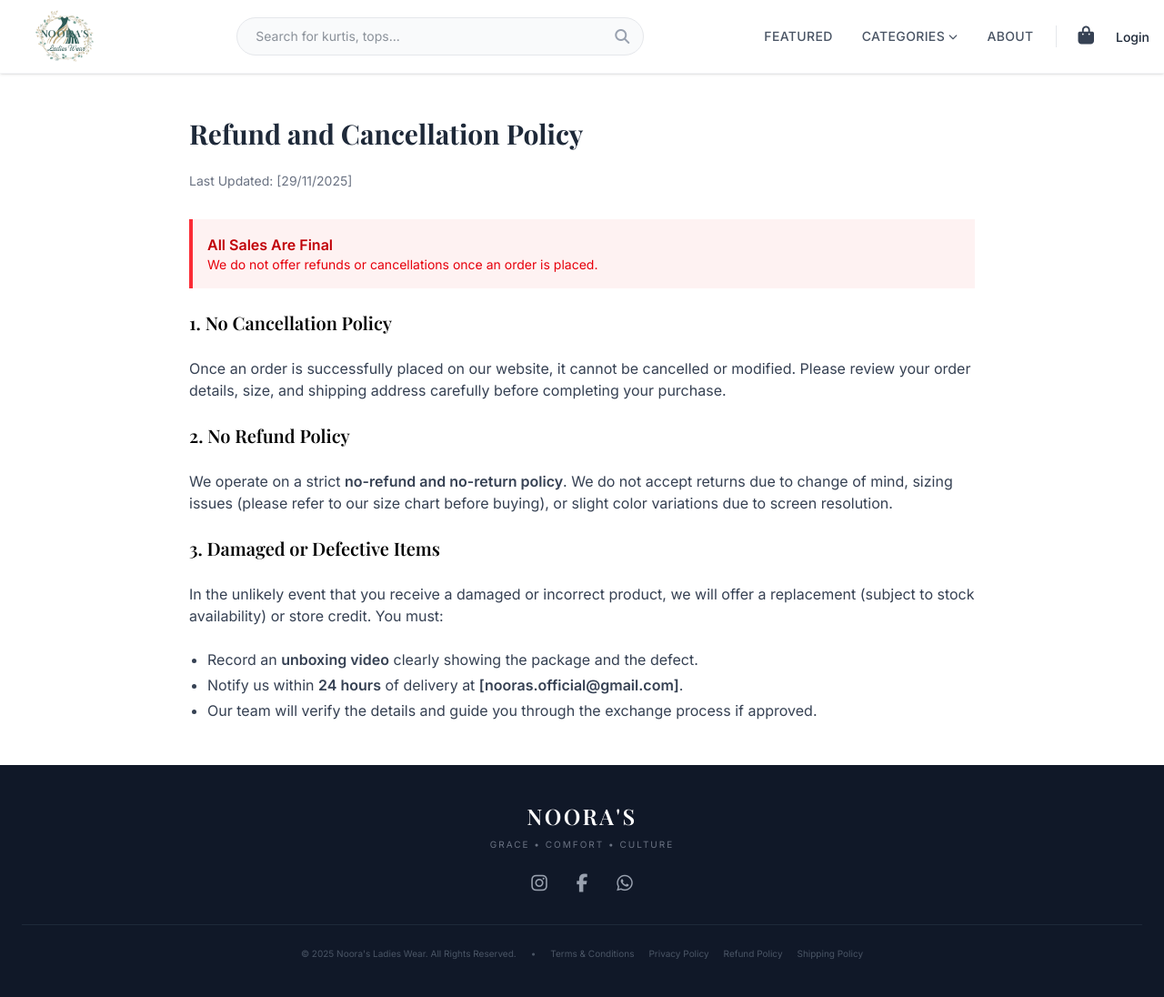
After one commit to Ahammed-Mishal-M/nooras-shop, a Django app: page /refund-policy/ in a window 1280 px wide. The commit adds this page. Shown: the whole page at 91% size. Run offline with Django 5.2, Linux system fonts and the light colour scheme; some libraries are stand-ins or nearby versions.

Commit message:
Added legal pages (Terms, Privacy, Refund, Shipping) and updated footer

```diff
--- a/store/templates/store/base.html
+++ b/store/templates/store/base.html
@@ -30,11 +30,9 @@
 </head>
 <body class="bg-white text-gray-800 flex flex-col min-h-screen" x-data="{ mobileMenuOpen: false, mobileSearchOpen: false }">
 
-    <!-- HEADER -->
     <header class="bg-white border-b border-gray-100 sticky top-0 z-40 shadow-sm">
         <nav class="container mx-auto px-4 h-20 flex justify-between items-center">
 
-            <!-- 1. LEFT: Mobile Menu Button & Search Trigger -->
             <div class="flex items-center md:hidden gap-4">
                 <button @click="mobileMenuOpen = !mobileMenuOpen" class="text-gray-600 focus:outline-none">
                     <i class="fa-solid fa-bars text-xl"></i>
@@ -44,14 +42,12 @@
                 </button>
             </div>
 
-            <!-- 2. CENTER/LEFT: Logo -->
             <div class="flex-shrink-0 flex items-center justify-center md:justify-start w-full md:w-auto absolute md:relative left-0 right-0 pointer-events-none md:pointer-events-auto">
                 <a href="{% url 'home' %}" class="pointer-events-auto">
                     <img src="{% static 'logo.png' %}" alt="Noora's Logo" class="h-14 md:h-16 w-auto">
                 </a>
             </div>
 
-            <!-- 3. CENTER: Desktop Search Bar -->
             <div class="hidden md:flex flex-1 max-w-md mx-8">
                 <form action="{% url 'product_search' %}" method="GET" class="relative w-full">
                     <input type="text" name="q" placeholder="Search for kurtis, tops..."
@@ -62,26 +58,21 @@
                 </form>
             </div>
 
-            <!-- 4. RIGHT: Icons & Navigation -->
             <div class="flex items-center space-x-6 z-10">
 
-                <!-- Desktop Navigation Links (THE NEW PART) -->
                 <div class="hidden md:flex items-center space-x-8 text-sm font-medium text-gray-600">
 
-                    <!-- Featured Link -->
                     <a href="{% url 'home' %}#featured" class="hover:text-black transition tracking-wide relative group">
                         FEATURED
                         <span class="absolute bottom-0 left-0 w-0 h-0.5 bg-black transition-all duration-300 group-hover:w-full"></span>
                     </a>
 
-                    <!-- Categories Dropdown -->
                     <div class="relative" x-data="{ open: false }" @mouseenter="open = true" @mouseleave="open = false">
                         <button class="flex items-center gap-1 hover:text-black transition tracking-wide focus:outline-none h-full py-2">
                             <span>CATEGORIES</span>
                             <i class="fa-solid fa-chevron-down text-[10px] transition-transform duration-200" :class="open ? 'rotate-180' : ''"></i>
                         </button>
 
-                        <!-- Dropdown Panel -->
                         <div x-show="open"
                              x-transition:enter="transition ease-out duration-200"
                              x-transition:enter-start="opacity-0 translate-y-1"
@@ -101,17 +92,14 @@
                         </div>
                     </div>
 
-                    <!-- About Link -->
                     <a href="#" class="hover:text-black transition tracking-wide relative group">
                         ABOUT
                         <span class="absolute bottom-0 left-0 w-0 h-0.5 bg-black transition-all duration-300 group-hover:w-full"></span>
                     </a>
                 </div>
 
-                <!-- Divider -->
                 <div class="h-6 w-px bg-gray-200 hidden md:block"></div>
 
-                <!-- Cart Icon -->
                 <a href="{% url 'cart_detail' %}" class="relative text-gray-700 hover:text-black transition" title="Cart">
                     <i class="fa-solid fa-bag-shopping text-xl"></i>
                     {% if request.session.cart|length > 0 %}
@@ -121,14 +109,12 @@
                     {% endif %}
                 </a>
 
-                <!-- User Account (Desktop) -->
                 <div class="hidden md:block relative" x-data="{ userDropdown: false }">
                     {% if user.is_authenticated %}
                         <button @click="userDropdown = !userDropdown" class="flex items-center gap-2 text-sm font-medium hover:text-black transition">
                             <span>{{ user.first_name|default:user.username }}</span>
                             <i class="fa-solid fa-chevron-down text-xs"></i>
                         </button>
-                        <!-- Dropdown -->
                         <div x-show="userDropdown" @click.away="userDropdown = false"
                              class="absolute right-0 mt-2 w-48 bg-white rounded-md shadow-lg py-1 border border-gray-100"
                              style="display: none;">
@@ -145,7 +131,6 @@
             </div>
         </nav>
 
-        <!-- MOBILE SEARCH BAR (Toggles Open) -->
         <div x-show="mobileSearchOpen" class="md:hidden px-4 pb-4 border-b border-gray-100 bg-white" style="display: none;">
             <form action="{% url 'product_search' %}" method="GET" class="relative w-full">
                 <input type="text" name="q" placeholder="Search products..."
@@ -156,11 +141,8 @@
             </form>
         </div>
 
-        <!-- MOBILE MENU (Drawer) -->
         <div :class="mobileMenuOpen ? 'open' : ''" class="mobile-menu bg-white md:hidden border-b border-gray-100">
             <div class="px-4 py-2 space-y-1">
-
-                <!-- Added @click="mobileMenuOpen = false" to ALL links -->
 
                 <a href="{% url 'home' %}" @click="mobileMenuOpen = false" class="block py-3 text-base font-bold text-gray-900 border-b border-gray-50">HOME</a>
 
@@ -192,7 +174,6 @@
         </div>
     </header>
 
-    <!-- MAIN CONTENT -->
     <main class="flex-grow">
         {% if messages %}
         <div class="container mx-auto px-4 mt-4">
@@ -212,11 +193,9 @@
         {% endblock %}
     </main>
 
-    <!-- FOOTER (Ultra Minimal & Compact) -->
     <footer class="bg-gray-900 text-white py-10 mt-auto">
         <div class="container mx-auto px-6 text-center">
 
-            <!-- 1. Brand Identity -->
             <div class="mb-6">
                 <h2 class="text-2xl brand-font tracking-widest text-white mb-2">NOORA'S</h2>
                 <p class="text-gray-500 text-[10px] tracking-[0.2em] uppercase">
@@ -224,9 +203,8 @@
                 </p>
             </div>
 
-            <!-- 2. Social Media Icons (Compact) -->
             <div class="flex justify-center space-x-8 mb-8">
-                <a href="#" class="text-gray-400 hover:text-white transition transform hover:scale-110 duration-300">
+                <a href="https://www.instagram.com/noora_ladies_hub?igsh=YTd1ZXlzcWJyamRu" class="text-gray-400 hover:text-white transition transform hover:scale-110 duration-300">
                     <i class="fa-brands fa-instagram text-xl"></i>
                 </a>
                 <a href="#" class="text-gray-400 hover:text-white transition transform hover:scale-110 duration-300">
@@ -235,17 +213,17 @@
                 <a href="#" class="text-gray-400 hover:text-white transition transform hover:scale-110 duration-300">
                     <i class="fa-brands fa-whatsapp text-xl"></i>
                 </a>
-
             </div>
 
-            <!-- 3. Copyright & Legal (Subtle) -->
             <div class="border-t border-gray-800 pt-6">
                 <div class="flex flex-col md:flex-row justify-center items-center gap-4 text-[10px] text-gray-600">
                     <p>&copy; 2025 Noora's Ladies Wear. All Rights Reserved.</p>
                     <span class="hidden md:block">•</span>
-                    <div class="flex space-x-4">
-                        <a href="#" class="hover:text-gray-400 transition">Privacy Policy</a>
-                        <a href="#" class="hover:text-gray-400 transition">Terms of Service</a>
+                    <div class="flex flex-wrap justify-center gap-4">
+                        <a href="{% url 'terms_conditions' %}" class="hover:text-gray-400 transition">Terms & Conditions</a>
+                        <a href="{% url 'privacy_policy' %}" class="hover:text-gray-400 transition">Privacy Policy</a>
+                        <a href="{% url 'refund_policy' %}" class="hover:text-gray-400 transition">Refund Policy</a>
+                        <a href="{% url 'shipping_policy' %}" class="hover:text-gray-400 transition">Shipping Policy</a>
                     </div>
                 </div>
             </div>
--- /dev/null
+++ b/store/templates/store/legal/refund_policy.html
@@ -0,0 +1,29 @@
+{% extends 'store/base.html' %}
+
+{% block content %}
+<section class="container mx-auto px-4 py-12 max-w-4xl min-h-[60vh]">
+    <h1 class="text-3xl font-bold mb-6">Refund and Cancellation Policy</h1>
+    <p class="text-gray-500 mb-8 text-sm">Last Updated: [29/11/2025]</p>
+
+    <div class="prose max-w-none text-gray-700 space-y-6">
+        <div class="bg-red-50 border-l-4 border-red-500 p-4">
+            <p class="font-bold text-red-700">All Sales Are Final</p>
+            <p class="text-sm text-red-600">We do not offer refunds or cancellations once an order is placed.</p>
+        </div>
+
+        <h3 class="text-xl font-semibold text-black mt-6">1. No Cancellation Policy</h3>
+        <p>Once an order is successfully placed on our website, it cannot be cancelled or modified. Please review your order details, size, and shipping address carefully before completing your purchase.</p>
+
+        <h3 class="text-xl font-semibold text-black mt-6">2. No Refund Policy</h3>
+        <p>We operate on a strict <strong>no-refund and no-return policy</strong>. We do not accept returns due to change of mind, sizing issues (please refer to our size chart before buying), or slight color variations due to screen resolution.</p>
+
+        <h3 class="text-xl font-semibold text-black mt-6">3. Damaged or Defective Items</h3>
+        <p>In the unlikely event that you receive a damaged or incorrect product, we will offer a replacement (subject to stock availability) or store credit. You must:</p>
+        <ul class="list-disc pl-5 mt-2 space-y-1">
+            <li>Record an <strong>unboxing video</strong> clearly showing the package and the defect.</li>
+            <li>Notify us within <strong>24 hours</strong> of delivery at <strong>[nooras.official@gmail.com]</strong>.</li>
+            <li>Our team will verify the details and guide you through the exchange process if approved.</li>
+        </ul>
+    </div>
+</section>
+{% endblock %}
--- a/store/urls.py
+++ b/store/urls.py
@@ -17,4 +17,10 @@
     # --- THE FIX IS HERE ---
     # We changed the path from 'admin/invoice/...' to 'print-invoice/...'
     path('print-invoice/<int:order_id>/', views.admin_order_invoice, name='admin_order_invoice'),
+
+
+    path('terms-and-conditions/', views.terms_conditions, name='terms_conditions'),
+    path('privacy-policy/', views.privacy_policy, name='privacy_policy'),
+    path('refund-policy/', views.refund_policy, name='refund_policy'),
+    path('shipping-policy/', views.shipping_policy, name='shipping_policy'),
 ]
--- a/store/views.py
+++ b/store/views.py
@@ -553,3 +553,20 @@
 def admin_order_invoice(request, order_id):
     order = get_object_or_404(Order, id=order_id)
     return render(request, 'store/admin_invoice.html', {'order': order})
+
+
+# ---------------------------------------------------------
+# 6. LEGAL PAGES
+# ---------------------------------------------------------
+
+def terms_conditions(request):
+    return render(request, 'store/legal/terms.html')
+
+def privacy_policy(request):
+    return render(request, 'store/legal/privacy.html')
+
+def refund_policy(request):
+    return render(request, 'store/legal/refund_policy.html')
+
+def shipping_policy(request):
+    return render(request, 'store/legal/shipping_policy.html')
--- a/theme/static/css/dist/styles.css
+++ b/theme/static/css/dist/styles.css
@@ -64,6 +64,7 @@
     --container-sm: 24rem;
     --container-md: 28rem;
     --container-3xl: 48rem;
+    --container-4xl: 56rem;
     --container-7xl: 80rem;
     --text-xs: 0.75rem;
     --text-xs--line-height: calc(1 / 0.75);
@@ -2060,6 +2061,9 @@
   .max-h-full {
     max-height: 100%;
   }
+  .min-h-\[60vh\] {
+    min-height: 60vh;
+  }
   .min-h-\[300px\] {
     min-height: 300px;
   }
@@ -2131,6 +2135,9 @@
   }
   .max-w-3xl {
     max-width: var(--container-3xl);
+  }
+  .max-w-4xl {
+    max-width: var(--container-4xl);
   }
   .max-w-7xl {
     max-width: var(--container-7xl);
@@ -2252,6 +2259,9 @@
   .snap-center {
     scroll-snap-align: center;
   }
+  .list-disc {
+    list-style-type: disc;
+  }
   .appearance-none {
     appearance: none;
   }
@@ -2449,6 +2459,10 @@
     border-bottom-style: var(--tw-border-style);
     border-bottom-width: 2px;
   }
+  .border-l-4 {
+    border-left-style: var(--tw-border-style);
+    border-left-width: 4px;
+  }
   .border-dashed {
     --tw-border-style: dashed;
     border-style: dashed;
@@ -2494,6 +2508,9 @@
   }
   .border-red-300 {
     border-color: var(--color-red-300);
+  }
+  .border-red-500 {
+    border-color: var(--color-red-500);
   }
   .border-rose-100 {
     border-color: var(--color-rose-100);
```
Also changed, not shown: store/templates/store/legal/privacy.html (added, +20 -0 lines), store/templates/store/legal/shipping_policy.html (added, +30 -0 lines), store/templates/store/legal/terms.html (added, +25 -0 lines).
